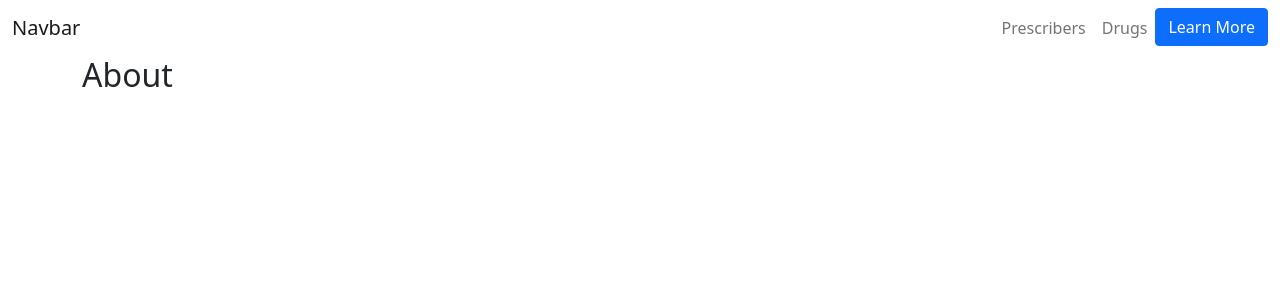
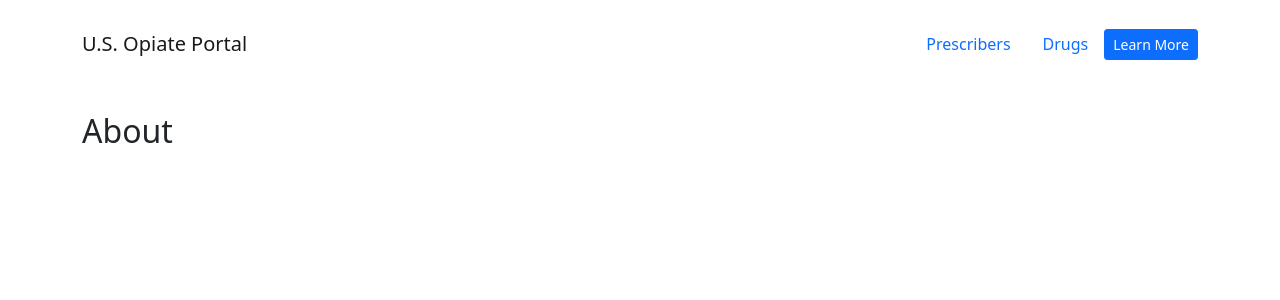
Before and after one commit to logankimbs/intex, a Django app: page /about/ in a window 1280 px wide. Shown: the top 300 px of the page. Run offline with Django 3.2, Linux system fonts and the light colour scheme.

Commit message:
fixed navbar

```diff
--- a/templates/base.html
+++ b/templates/base.html
@@ -15,16 +15,16 @@
         <link href="{% static 'css/styles.css' %}" rel="stylesheet" />
     </head>
     <body>
-        <nav class="navbar navbar-expand-lg navbar-light">
-            <div class="container-fluid">
-              <a class="navbar-brand" href="{% url 'index' %}">Navbar</a>
-              <button class="navbar-toggler" type="button" data-bs-toggle="collapse" data-bs-target="#navbarSupportedContent" aria-controls="navbarSupportedContent" aria-expanded="false" aria-label="Toggle navigation">
+        <nav class="navbar navbar-expand-lg navbar-light py-4 mb-4">
+            <div class="container">
+                <a class="navbar-brand" href="{% url 'index' %}">U.S. Opiate Portal</a>
+                <button class="navbar-toggler" type="button" data-bs-toggle="collapse" data-bs-target="#navbarSupportedContent" aria-controls="navbarSupportedContent" aria-expanded="false" aria-label="Toggle navigation">
                 <span class="navbar-toggler-icon"></span>
-              </button>
-              <div class="collapse navbar-collapse" id="navbarSupportedContent">
-                <ul class="navbar-nav me-auto mb-2 mb-lg-0"></ul>
+                </button>
+                <div class="collapse navbar-collapse" id="navbarSupportedContent">
+                <ul class="nav me-auto mb-2 mb-lg-0"></ul>
                 <form class="d-flex">
-                    <ul class="navbar-nav me-auto mb-2 mb-lg-0">
+                    <ul class="nav justify-content-end align-items-center">
                         <li class="nav-item">
                             <a class="nav-link" href="{% url 'prescribers' %}">Prescribers</a>
                         </li>
@@ -32,11 +32,10 @@
                             <a class="nav-link" href="{% url 'drugs' %}">Drugs</a>
                         </li>
                         <li class="nav-item">
-                            <button type="button" class="btn btn-primary" onclick="location.href='{% url 'about' %}'">Learn More</button>
+                            <button type="button" class="btn btn-primary btn-sm" onclick="location.href='{% url 'about' %}'">Learn More</button>
                         </li>
-                      </ul>
+                    </ul>
                 </form>
-              </div>
             </div>
         </nav>
         {% block content %} {% endblock %}
```
